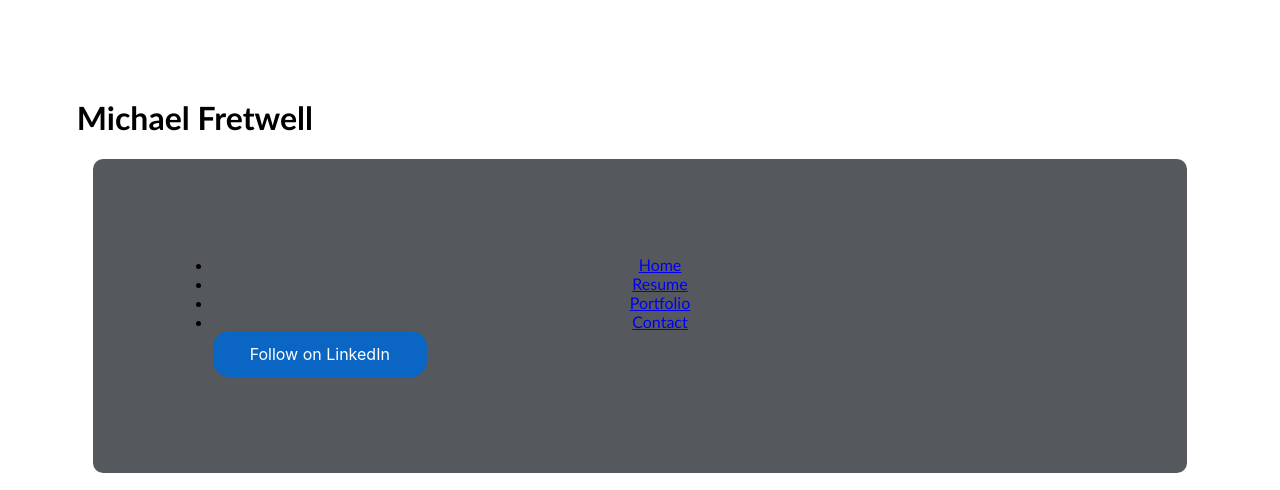
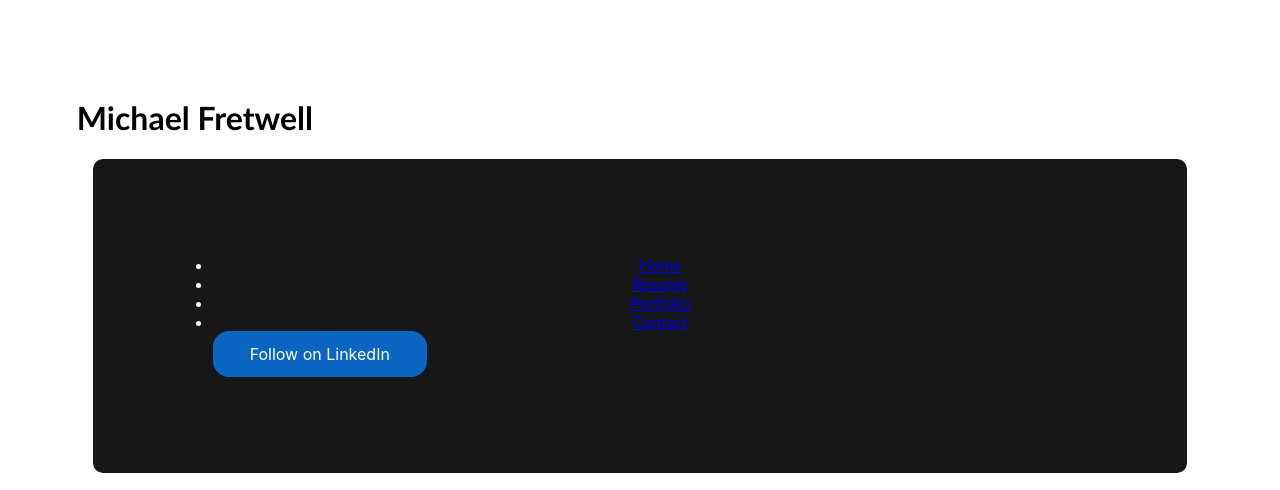
Before and after one commit to coolsheets/Portfolio, a plain HTML site: page public/Index.html in a window 1280 px wide. Shown: the top 490 px of the page. Drawn offline with Linux system fonts and the light colour scheme.

Commit message:
Test update branch

```diff
--- a/styles/default.css
+++ b/styles/default.css
@@ -1,6 +1,7 @@
 header {
-    background-color:rgb(85, 89, 94);
+    background-color:rgb(23, 23, 24);
     /* color: #ffffff; White */
+    color: #ffffff;
     text-align: center;
     padding: 5em;
     margin: 1em;
```
